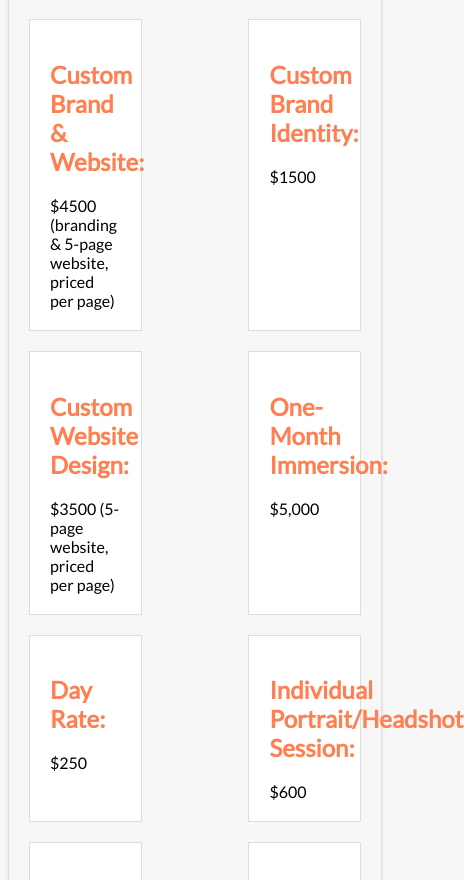
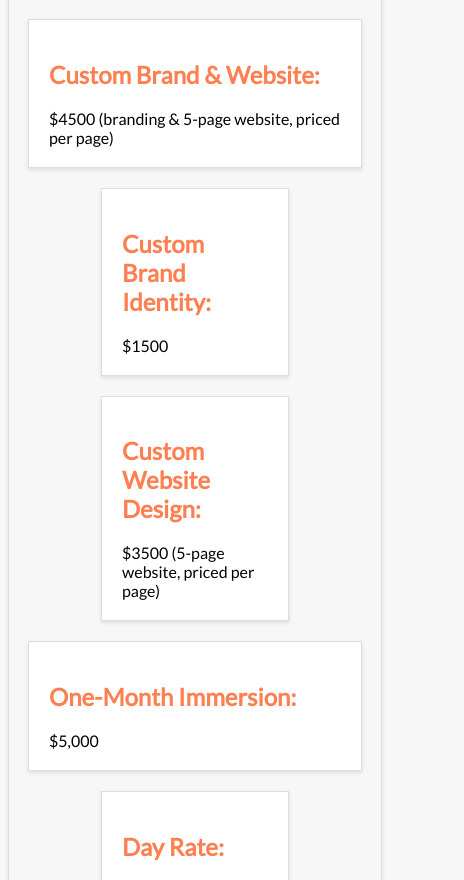
Before and after one commit to interactor-tyler/interactorllc-temp-splash-prices, a plain HTML site: page index.html in a window 390 px wide. Shown: the part 163-1043 px from the top of the page, 464 px wide, since content can reach past the window. Drawn offline with Linux system fonts and the light colour scheme.

Commit message:
mobile first revision

```diff
--- a/index.html
+++ b/index.html
@@ -6,6 +6,7 @@
   <title>Interactor, LLC - Services & Prices</title>
   <link href="https://fonts.googleapis.com/css2?family=Lato:wght@300;400&display=swap" rel="stylesheet">
   <style>
+    /* Global styles */
     body {
       font-family: 'Lato', sans-serif;
       background-color: #f7f7f7;
@@ -21,8 +22,8 @@
 
     .services {
       display: flex;
-            justify-content: space-between;
-            flex-wrap: wrap;
+      flex-direction: column;
+      align-items: center;
     }
 
     .service-box {
@@ -30,7 +31,8 @@
       padding: 20px;
       border: 1px solid #ddd;
       margin-bottom: 20px;
-            width: calc(33.3% - 40px);
+      width: calc(100% - 40px);
+      box-shadow: 0 2px 4px rgba(0, 0, 0, 0.1);
     }
 
     .service-name {
@@ -44,47 +46,47 @@
     <h1>Interactor, LLC - Services & Prices</h1>
     <section class="services">
       <!-- Small Business Brand Services -->
-            <article class="service-box">
+      <article class="service-box" style="width: calc(100% - 40px)">
         <h2 class="service-name">Custom Brand & Website:</h2>
-                $4500 (branding & 5-page website, priced per page)
+        $4500 (branding &amp; 5-page website, priced per page)
       </article>
-            <article class="service-box">
+      <article class="service-box" style="width: calc(50% - 20px)">
         <h2 class="service-name">Custom Brand Identity:</h2>
         $1500
       </article>
-            <article class="service-box">
+      <article class="service-box" style="width: calc(50% - 20px)">
         <h2 class="service-name">Custom Website Design:</h2>
         $3500 (5-page website, priced per page)
       </article>
 
       <!-- Small Business Consulting Services -->
-            <article class="service-box">
+      <article class="service-box" style="width: calc(100% - 40px)">
         <h2 class="service-name">One-Month Immersion:</h2>
         $5,000
       </article>
-            <article class="service-box">
+      <article class="service-box" style="width: calc(50% - 20px)">
         <h2 class="service-name">Day Rate:</h2>
         $250
       </article>
 
       <!-- Photographic Services -->
-            <article class="service-box">
+      <article class="service-box" style="width: calc(100% - 40px)">
         <h2 class="service-name">Individual Portrait/Headshot Session:</h2>
         $600
       </article>
-            <article class="service-box">
+      <article class="service-box" style="width: calc(50% - 20px)">
         <h2 class="service-name">Family Portrait Session:</h2>
         $800
       </article>
-            <article class="service-box">
+      <article class="service-box" style="width: calc(50% - 20px)">
         <h2 class="service-name">Senior Portrait Session:</h2>
         $600
       </article>
-            <article class="service-box">
+      <article class="service-box" style="width: calc(100% - 40px)">
         <h2 class="service-name">Day Rate:</h2>
         $1200
       </article>
-            <article class="service-box">
+      <article class="service-box" style="width: calc(50% - 20px)">
         <h2 class="service-name">Weddings:</h2>
         $3500+ (contact for more details)
       </article>
```
Lines whose indentation alone changed are shown as unchanged.
